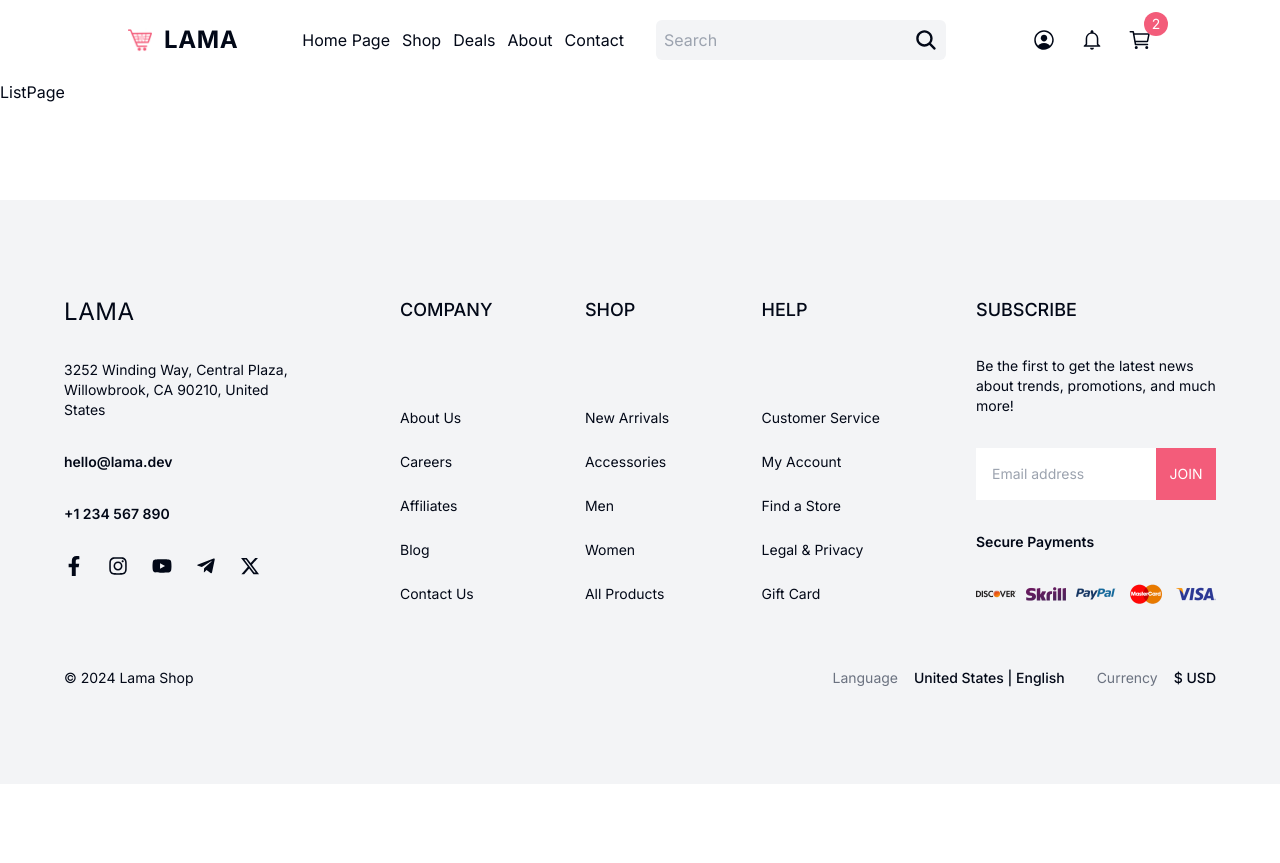
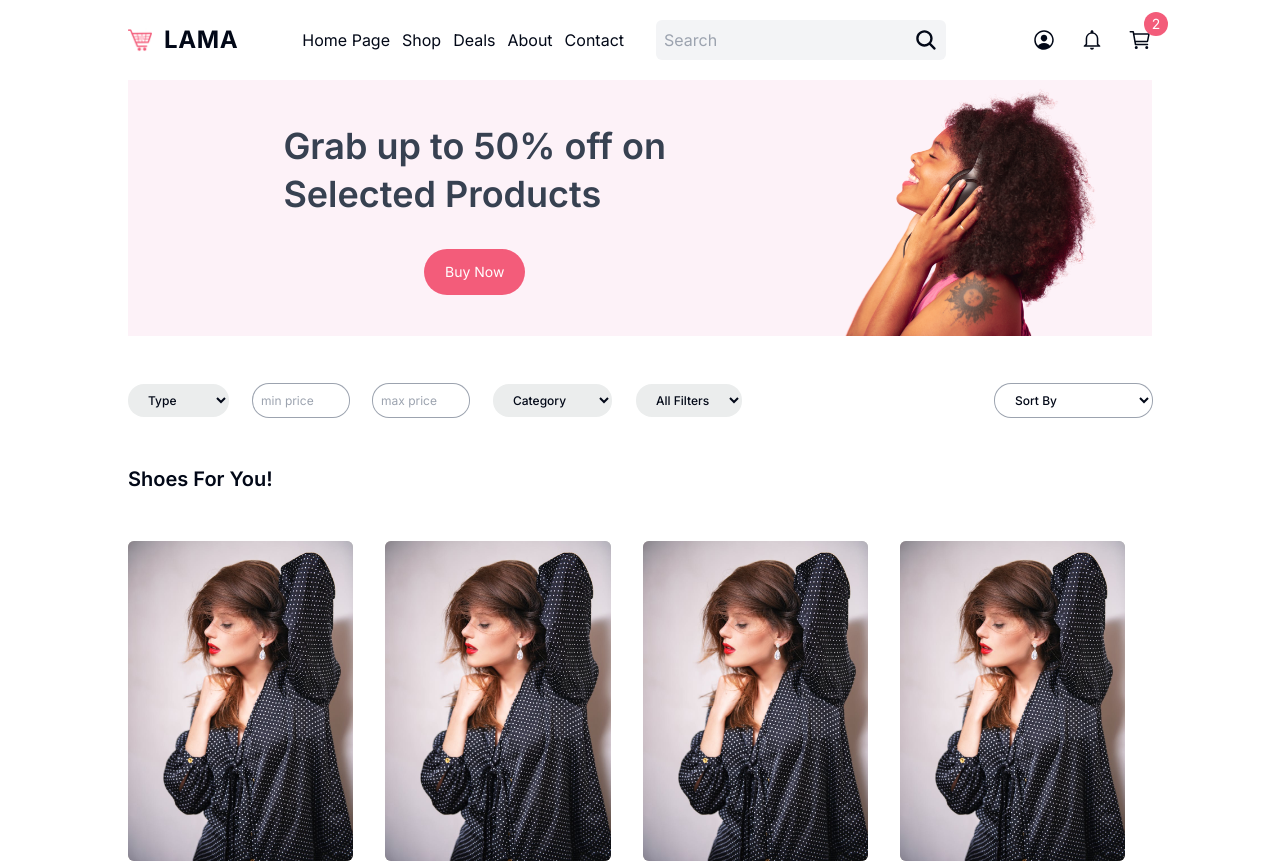
Before and after one commit to sdy2000/next-ecommerce, a Next.js app: page /list in a window 1280 px wide. Shown: the top 863 px of the page. Before the commit the page ends 800 px from the top, so only its background shows below. Built offline with nearby package versions, Linux system fonts and the light colour scheme.

Commit message:
Create list page

```diff
--- a/src/app/(home-page)/_components/index.ts
+++ b/src/app/(home-page)/_components/index.ts
@@ -1,3 +1,2 @@
 export * from './slider'
-export * from './product-list'
 export * from './categories-list'
--- a/src/app/(home-page)/page.tsx
+++ b/src/app/(home-page)/page.tsx
@@ -1,4 +1,5 @@
-import { CategoriesList, ProductList, Slider } from "./_components";
+import { ProductList } from "@/components";
+import { CategoriesList, Slider } from "./_components";
 
 const HomePage = () => {
   return (
--- /dev/null
+++ b/src/app/list/_components/filter.tsx
@@ -0,0 +1,75 @@
+"use client";
+
+import { usePathname, useRouter, useSearchParams } from "next/navigation";
+
+export const Filter = () => {
+  const pathname = usePathname();
+  const searchParams = useSearchParams();
+  const { replace } = useRouter();
+
+  const handleFilterChange = (
+    e: React.ChangeEvent<HTMLSelectElement | HTMLInputElement>
+  ) => {};
+
+  return (
+    <div className="mt-12 flex justify-between">
+      <div className="flex gap-6 flex-wrap">
+        <select
+          name="type"
+          id=""
+          className="py-2 px-4 rounded-2xl text-xs font-medium bg-[#EBEDED]"
+          onChange={handleFilterChange}
+        >
+          <option>Type</option>
+          <option value="physical">Physical</option>
+          <option value="digital">Digital</option>
+        </select>
+        <input
+          type="text"
+          name="min"
+          placeholder="min price"
+          className="text-xs rounded-2xl pl-2 w-24 ring-1 ring-gray-400"
+          onChange={handleFilterChange}
+        />
+        <input
+          type="text"
+          name="max"
+          placeholder="max price"
+          className="text-xs rounded-2xl pl-2 w-24 ring-1 ring-gray-400"
+          onChange={handleFilterChange}
+        />
+        {/* TODO: Filter Categories */}
+        <select
+          name="cat"
+          className="py-2 px-4 rounded-2xl text-xs font-medium bg-[#EBEDED]"
+          onChange={handleFilterChange}
+        >
+          <option>Category</option>
+          <option value="">New Arrival</option>
+          <option value="">Popular</option>
+        </select>
+        <select
+          name=""
+          id=""
+          className="py-2 px-4 rounded-2xl text-xs font-medium bg-[#EBEDED]"
+        >
+          <option>All Filters</option>
+        </select>
+      </div>
+      <div className="">
+        <select
+          name="sort"
+          id=""
+          className="py-2 px-4 rounded-2xl text-xs font-medium bg-white ring-1 ring-gray-400"
+          onChange={handleFilterChange}
+        >
+          <option>Sort By</option>
+          <option value="asc price">Price (low to high)</option>
+          <option value="desc price">Price (high to low)</option>
+          <option value="asc lastUpdated">Newest</option>
+          <option value="desc lastUpdated">Oldest</option>
+        </select>
+      </div>
+    </div>
+  );
+};
--- /dev/null
+++ b/src/app/list/_components/index.ts
@@ -0,0 +1 @@
+export * from './filter'
--- a/src/app/list/page.tsx
+++ b/src/app/list/page.tsx
@@ -1,6 +1,38 @@
+import Image from "next/image";
+
+import { Filter } from "./_components";
+import { ProductList } from "@/components";
+
 const ListPage = () => {
   return (
-    <div>ListPage</div>
-  )
-}
-export default ListPage
+    <div className="px-4 md:px-8 lg:px-16 xl:px-32 2xl:px-64 relative">
+      {/* CAMPAIGN */}
+      <div className="hidden bg-pink-50 px-4 sm:flex justify-between h-64">
+        <div className="w-2/3 flex flex-col items-center justify-center gap-8">
+          <h1 className="text-4xl font-semibold leading-[48px] text-gray-700">
+            Grab up to 50% off on
+            <br /> Selected Products
+          </h1>
+          <button className="rounded-3xl bg-lama text-white w-max py-3 px-5 text-sm ring-1 ring-lama hover:bg-transparent hover:text-lama duration-300">
+            Buy Now
+          </button>
+        </div>
+        <div className="relative w-1/3">
+          <Image
+            src="/woman.png"
+            alt=""
+            sizes="100%"
+            fill
+            className="object-contain"
+          />
+        </div>
+      </div>
+      {/* FILTER */}
+      <Filter />
+      {/* PRODUCTS */}
+      <h1 className="mt-12 text-xl font-semibold">Shoes For You!</h1>
+      <ProductList />
+    </div>
+  );
+};
+export default ListPage;
--- a/src/components/index.ts
+++ b/src/components/index.ts
@@ -3,3 +3,4 @@ export * from './footer'
 
 export * from './modal'
 export * from './card-simple'
+export * from './product-list'
```
Also changed, not shown: src/components/product-list.tsx (renamed from src/app/(home-page)/_components/product-list.tsx).
